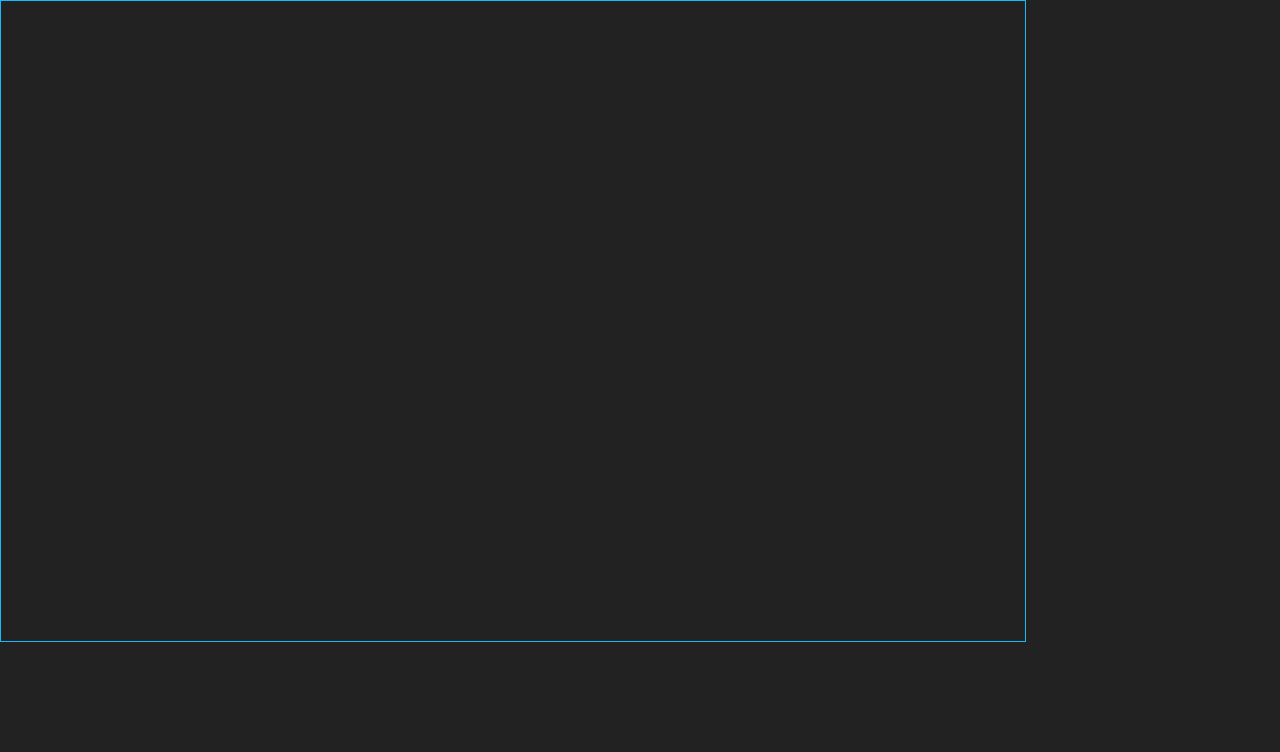
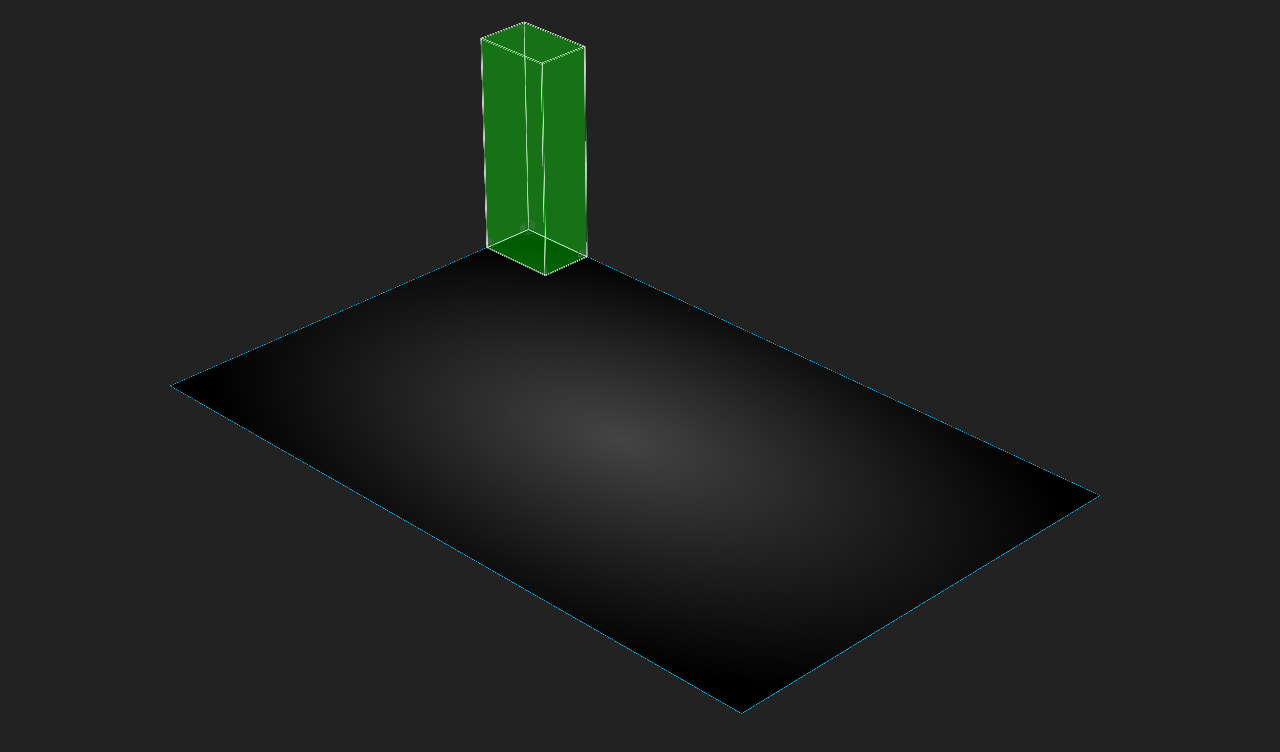
Before and after one commit to Vivomo/my-kingdom, a React (Create React App) app: page / in a window 1280 px wide. Shown: the top 752 px of the page. Built offline with nearby package versions, Linux system fonts and the light colour scheme.

Commit message:
创建建筑物组件

```diff
--- /dev/null
+++ b/src/components/building/Building.js
@@ -0,0 +1,32 @@
+import React from 'react';
+import './index.scss'
+
+const Building = (props) => {
+    let planeStyle = {
+        left: props.left + 'px',
+        top: props.top + 'px',
+        width: props.width2D + 'px',
+        height: props.height2D + 'px',
+        fontSize: props.height + 'px'
+    };
+    return (
+        <div style={planeStyle} className="building">
+            <div className="wall front"><div className="inner-box"> 前</div></div>
+            <div className="wall back"><div className="inner-box"> 后</div></div>
+            <div className="wall up"><div className="inner-box"> 上</div></div>
+            <div className="wall bottom"><div className="inner-box"> 下</div></div>
+            <div className="wall left"><div className="inner-box"> 左</div></div>
+            <div className="wall right"><div className="inner-box"> 右</div></div>
+        </div>
+    );
+};
+
+Building.defaultProps = {
+    width2D: 120,
+    height2D: 80,
+    height: 320,
+    left: 0,
+    top: 0
+};
+
+export default Building;
--- /dev/null
+++ b/src/components/building/index.js
@@ -0,0 +1,2 @@
+import Building from './Building';
+export default Building;
--- /dev/null
+++ b/src/components/building/index.scss
@@ -0,0 +1,46 @@
+.building {
+    position: relative;
+    transform-style: preserve-3d;
+
+    .wall {
+        position: absolute;
+        border: 1px solid #fff;
+        background: rgba(#0f0, 0.2);
+
+    }
+
+    .left, .right {
+        width: 1em;
+        height: 100%;
+        transform: rotateY(-90deg);
+        transform-origin: 0;
+
+    }
+    .right {
+        left: 100%;
+    }
+
+    .front, .back {
+        width: 100%;
+        height: 1em;
+        transform: rotateX(90deg);
+        transform-origin: 100% 0;
+    }
+
+    .front {
+        top: 100%;
+    }
+
+    .up, .bottom {
+        width: 100%;
+        height: 100%;
+    }
+
+    .up {
+        transform: translateZ(1em);
+    }
+
+    .inner-box {
+        font-size: 14px;
+    }
+}
--- a/src/components/ground/Ground.js
+++ b/src/components/ground/Ground.js
@@ -1,10 +1,12 @@
 import React from 'react';
+import Building from '../building';
+
 import './index.scss';
 
 const Ground = () => {
     return (
         <div className="ground">
-
+            <Building></Building>
         </div>
     );
 };
--- a/src/components/ground/index.scss
+++ b/src/components/ground/index.scss
@@ -3,4 +3,8 @@
     border: 1px solid #13bbff;
     width: 80%;
     height: 80%;
+
+    background: radial-gradient(ellipse at center, #444 0%, #000000 90%);
+    transform: translate3d(10%, 20%, -800px) rotateX(60deg) rotateY(0deg) rotateZ(45deg);
+    transform-style: preserve-3d;
 }
--- a/src/components/k-map/index.scss
+++ b/src/components/k-map/index.scss
@@ -1,7 +1,10 @@
 
 .k-map {
+    position: relative;
     width: 100vw;
     height: 100vh;
     overflow: hidden;
     background: #222;
+
+    perspective: 3000px;
 }
```
